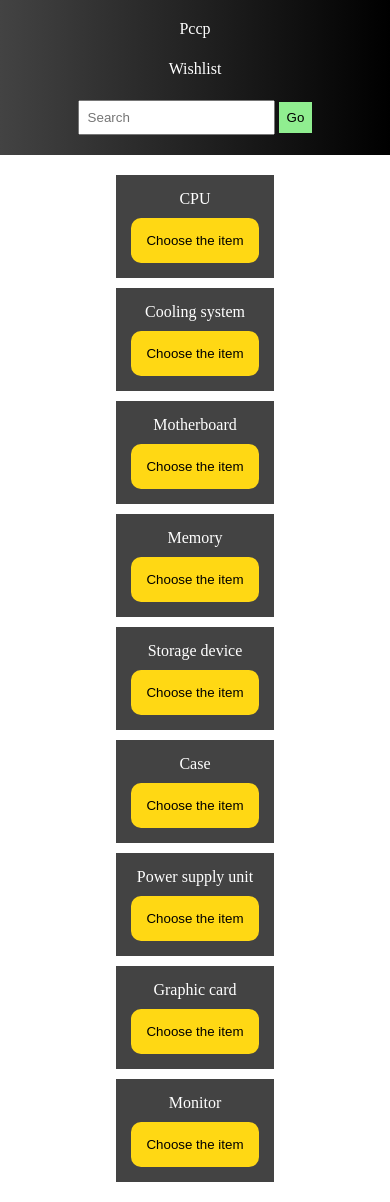
After one commit to Ultrahalf/Pc-comp-picker, a Flask app: page / in a window 390 px wide. The commit adds this page. Run offline with Flask 2, Linux system fonts and the light colour scheme.

Commit message:
adds responsive home page

```diff
--- a/src/serve/static/style.css
+++ b/src/serve/static/style.css
@@ -47,6 +47,55 @@ ul.topnav button:hover {
     opacity: 0.9;
 }
 
+/* index page */
+
+.product-catalog-grid {
+    display: grid;
+    grid-gap: 10px;
+    margin: 20px auto;
+    width: 80%;
+    justify-content: center;
+    color: white;
+}
+
+.product-catalog-item {
+    display: grid;
+    grid-template-columns: repeat(2, 1fr);
+    grid-gap: 10px;
+    background: #434343;
+    padding: 15px;
+    text-align: center;
+}
+
+.btn-product-page {
+    padding: 15px;
+    cursor: pointer;
+    background: #FFD814;
+    border: none;
+    border-radius: 10px;
+}
+
+.btn-product-page:hover {
+    opacity: 0.9;
+}
+
+@media (max-width: 400px) {
+
+    .product-catalog-grid {
+        width: 95%;
+        justify-content: center;
+    }
+
+    .product-catalog-item {
+        grid-template-columns: repeat(1, 1fr);
+    }
+
+}
+
+/* end of index page */
+
+/* Components page */
+
 .product-filter {
     display: flex;
     padding: 10px;
@@ -57,6 +106,10 @@ ul.topnav button:hover {
 
 .product-filter > * {
     padding: 5px;
+}
+
+.product-filter > select {
+    text-align: center;
 }
 
 .product-grid {
@@ -129,7 +182,6 @@ ul.topnav button:hover {
     .product-grid {
         grid-template-columns: repeat(3, 1fr);
         width: 95%;
-    margin: 0 auto;
     }
 
 }
@@ -139,7 +191,45 @@ ul.topnav button:hover {
     .product-grid {
         grid-template-columns: repeat(2, 1fr);
         width: 95%;
-    margin: 0 auto;
     }
 
 }
+
+@media (max-width: 500px) {
+
+    .product-grid {
+        grid-template-columns: repeat(1, 1fr);
+        width: 95%;
+    }
+
+}
+
+@media (max-width: 300px) {
+
+    .product-filter {
+        gap: 12px;
+        flex-direction: column;
+        justify-content: center;
+    }
+
+}
+
+@media (max-width: 450px) {
+
+    ul.topnav {
+        flex-direction: column;
+    }
+}
+
+@media (max-width: 320px) {
+
+    ul.topnav button {
+        width: 100%;
+        margin-top: 5px;
+    }
+
+    ul.topnav input {
+        width: 95%;
+    }
+}
+/* end of the components page */
--- a/src/serve/templates/components.html
+++ b/src/serve/templates/components.html
@@ -3,7 +3,7 @@
     <head>
         <meta charset="UTF-8">
         <title>PC Comp Picker</title>
-        <link href="../static/style.css" type="text/css" rel="stylesheet"></link>
+        <link href="style.css" type="text/css" rel="stylesheet"></link>
         <link rel="apple-touch-icon" sizes="180x180" href="img/apple-touch-icon.png">
         <link rel="icon" type="image/png" sizes="32x32" href="img/favicon-32x32.png">
         <link rel="icon" type="image/png" sizes="16x16" href="img/favicon-16x16.png">
--- /dev/null
+++ b/src/serve/templates/index.html
@@ -0,0 +1,82 @@
+<!DOCTYPE html>
+<html>
+    <head>
+        <meta charset="UTF-8">
+        <title>PC Comp Picker</title>
+        <link href="style.css" type="text/css" rel="stylesheet"></link>
+        <link rel="apple-touch-icon" sizes="180x180" href="img/apple-touch-icon.png">
+        <link rel="icon" type="image/png" sizes="32x32" href="img/favicon-32x32.png">
+        <link rel="icon" type="image/png" sizes="16x16" href="img/favicon-16x16.png">
+        <link rel="manifest" href="/site.webmanifest">
+    </head>
+    <body>
+        <nav>
+            <ul class="topnav">
+                <li><a href="#">Pccp</a></li>
+                <li><a href="#">Wishlist</a></li>
+                <li class="search">
+                    <input type="text" class="search-input" placeholder="Search">
+                    <button type="submit"> Go</button>
+                </li>
+            </ul>
+        </nav>
+        <main>
+            <div class="product-catalog-grid">
+                <div class="product-catalog-item">
+                    <span id="cpu" class="product-name">CPU</span>
+                    <div>
+                        <button id="btn-processor" class="btn-product-page">Choose the item</button>
+                    </div>
+                </div>
+                <div class="product-catalog-item">
+                    <span id="cooling-system" class="product-name">Cooling system</span>
+                    <div>
+                        <button id="btn-cooling-system" class="btn-product-page">Choose the item</button>
+                    </div>
+                </div>
+                <div class="product-catalog-item">
+                    <span id="motherboard" class="product-name">Motherboard</span>
+                    <div>
+                        <button id="btn-motherboard" class="btn-product-page">Choose the item</button>
+                    </div>
+                </div>
+                <div class="product-catalog-item">
+                    <span id="memory" class="product-name">Memory</span>
+                    <div>
+                        <button id="btn-memory" class="btn-product-page">Choose the item</button>
+                    </div>
+                </div>
+                <div class="product-catalog-item">
+                    <span id="storage-device" class="product-name">Storage device</span>
+                    <div>
+                        <button id="btn-storage-device" class="btn-product-page">Choose the item</button>
+                    </div>
+                </div>
+                <div class="product-catalog-item">
+                    <span id="case" class="product-name">Case</span>
+                    <div>
+                        <button id="btn-case" class="btn-product-page">Choose the item</button>
+                    </div>
+                </div>
+                <div class="product-catalog-item">
+                    <span id="psu" class="product-name">Power supply unit</span>
+                    <div>
+                        <button id="btn-psu" class="btn-product-page">Choose the item</button>
+                    </div>
+                </div>
+                <div class="product-catalog-item">
+                    <span id="gpu" class="product-name">Graphic card</span>
+                    <div>
+                        <button id="btn-gpu" class="btn-product-page">Choose the item</button>
+                    </div>
+                </div>
+                <div class="product-catalog-item">
+                    <span id="monitor" class="product-name">Monitor</span>
+                    <div>
+                        <button id="btn-monitor" class="btn-product-page">Choose the item</button>
+                    </div>
+                </div>
+            </div>
+        </main>
+    </body>
+</html>
```
Lines whose indentation alone changed are shown as unchanged.
